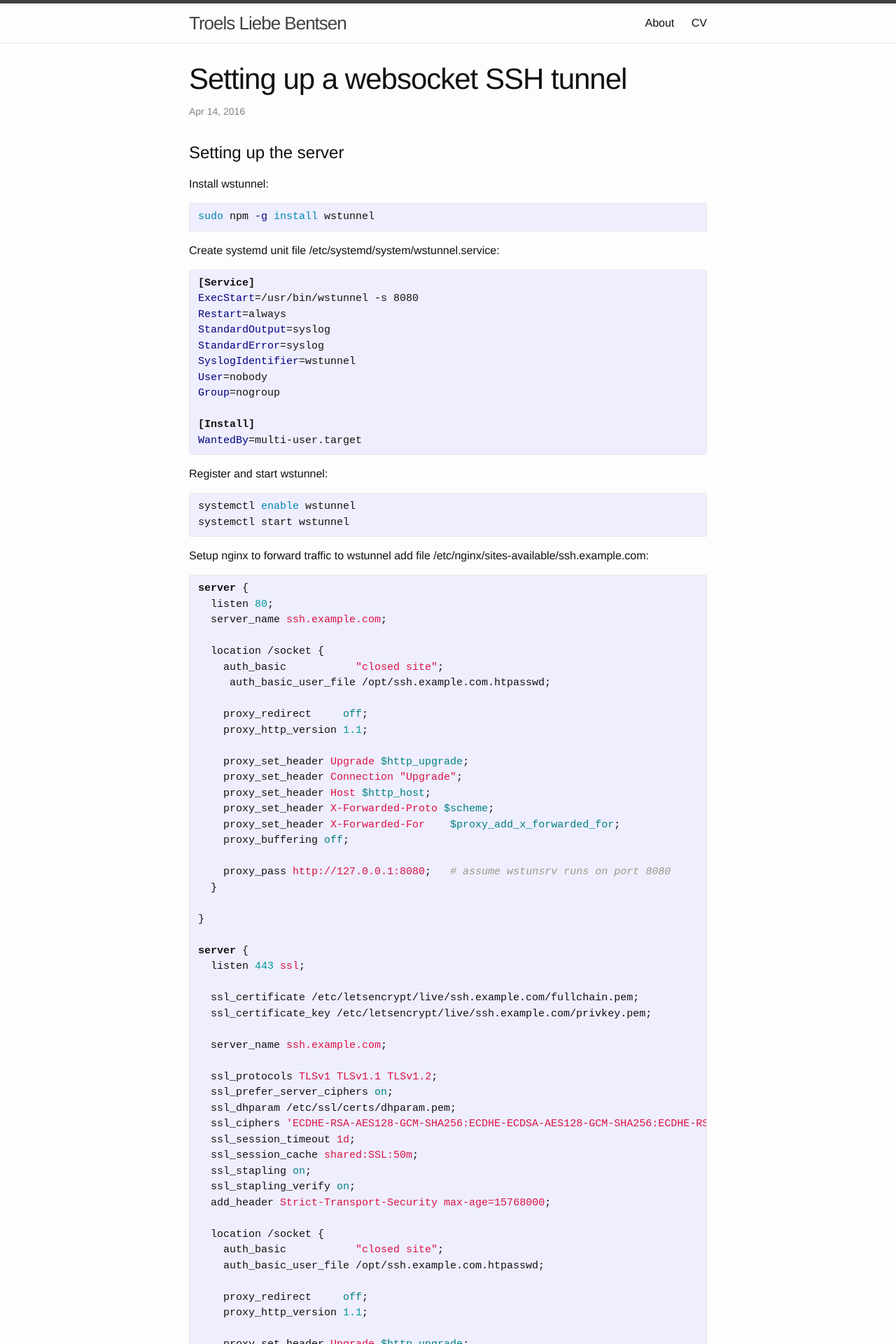
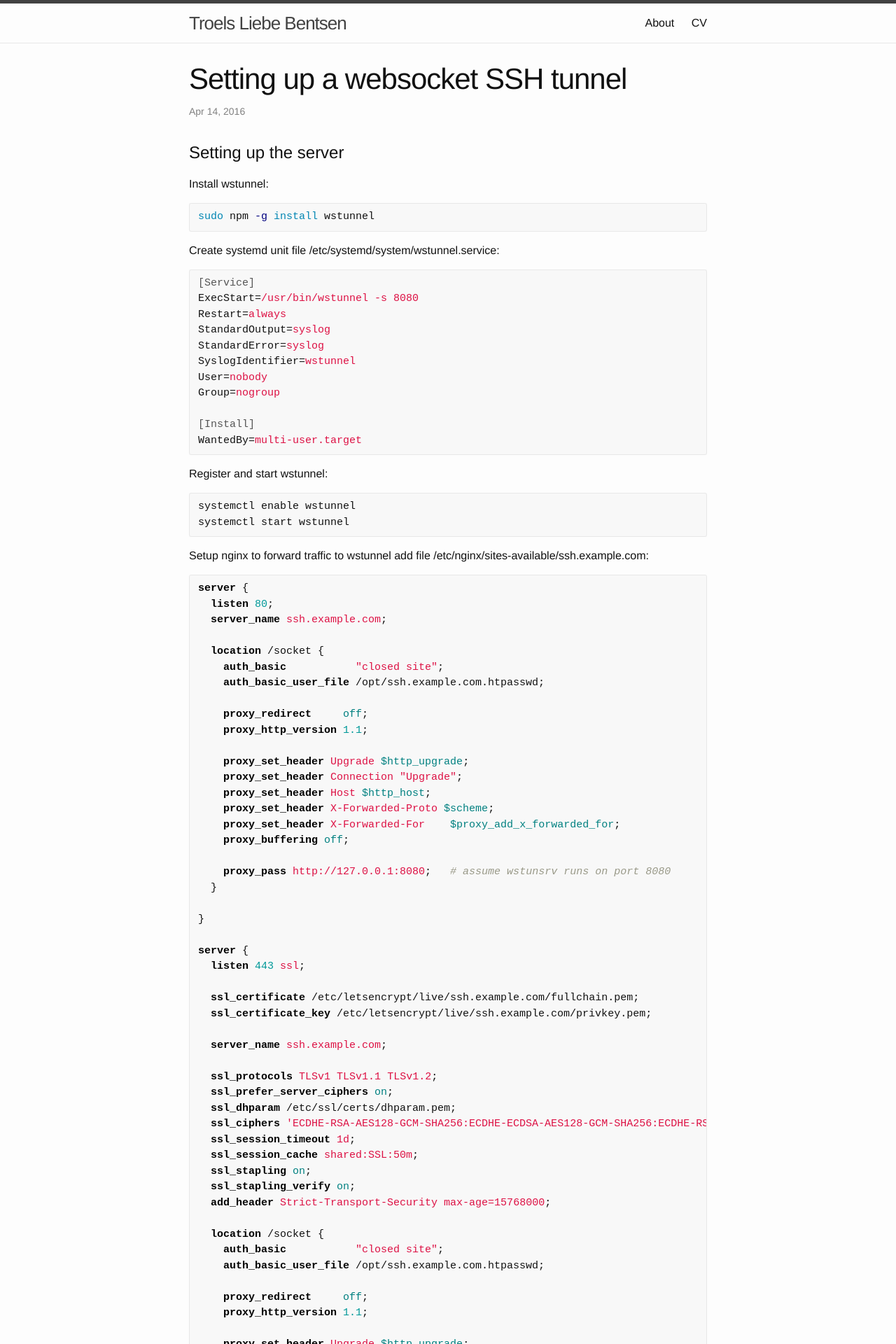
Before and after one commit to tlbdk/tlbdk.github.io, a Jekyll site: the page built from _posts/2016-04-14-setting-up-websocket-ssh-tunnel.md, in a window 1280 px wide. Shown: the top 1920 px of the page at 70% size. Built offline with Jekyll 4.4.1, drawn with Linux system fonts in a browser that asks for light colours.

Commit message:
Switch to github code syntax

````diff
--- a/_config.yml
+++ b/_config.yml
@@ -16,3 +16,7 @@ github_username:  tlbdk
 
 # Build settings
 markdown: kramdown
+
+kramdown:
+  input: GFM
+  syntax_highlighter: rouge
--- a/_posts/2016-04-14-setting-up-websocket-ssh-tunnel.md
+++ b/_posts/2016-04-14-setting-up-websocket-ssh-tunnel.md
@@ -8,12 +8,14 @@ categories: websocket ssh tunnel
 # Setting up the server
 
 Install wstunnel:
-{% highlight bash %}
+
+``` bash
 sudo npm -g install wstunnel
-{% endhighlight %}
+```
 
 Create systemd unit file /etc/systemd/system/wstunnel.service:
-{% highlight systemd %}
+
+``` ini
 [Service]
 ExecStart=/usr/bin/wstunnel -s 8080
 Restart=always
@@ -25,23 +27,25 @@ Group=nogroup
 
 [Install]
 WantedBy=multi-user.target
-{% endhighlight %}
+```
 
 Register and start wstunnel:
-{% highlight bash %}
+
+```
 systemctl enable wstunnel
 systemctl start wstunnel
-{% endhighlight %}
+```
 
 Setup nginx to forward traffic to wstunnel add file /etc/nginx/sites-available/ssh.example.com:
-{% highlight nginx %}
+
+``` nginx
 server {
   listen 80;
   server_name ssh.example.com;
 
   location /socket {
     auth_basic           "closed site";
-     auth_basic_user_file /opt/ssh.example.com.htpasswd;
+    auth_basic_user_file /opt/ssh.example.com.htpasswd;
 
     proxy_redirect     off;
     proxy_http_version 1.1;
@@ -93,38 +97,45 @@ server {
     proxy_pass http://127.0.0.1:8080;
   }
 }
-{% endhighlight %}
+```
 
 Create user for basic authentication:
-{% highlight bash %}
+
+``` bash
 echo -n "user:"" > /opt/ssh.example.com.htpasswd
 mkpasswd -m sha-512 >> /opt/ssh.example.com.htpasswd
-{% endhighlight %}
+```
 
-{% highlight bash %}
+Activate the site:
+
+``` bash
 ln -s /etc/nginx/sites-available/ssh.example.com /etc/nginx/sites-enabled/ssh.example.com
-{% endhighlight %}
+```
 
 Restart nginx:
-{% highlight bash %}
+
+``` bash
 systemctl restart nginx
-{% endhighlight %}
+```
 
 # Setting up the tunnel on the client
 
 Listen on local port 2222 and forward traffic to server side localhost port 22 connecting over http:
-{% highlight bash %}
+
+``` bash
 wstunnel -t 2222:localhost:22 ws://user:password@ssh.example.com/socket
-{% endhighlight %}
+```
 
 Listen on local port 2222 and forward traffic to server side localhost port 22 connecting over https:
-{% highlight bash %}
+
+``` bash
 wstunnel -t 2222:localhost:22 wss://user:password@ssh.example.com/socket
-{% endhighlight %}
+```
 
 Same as above, but with http proxy:
-{% highlight bash %}
+
+``` bash
 wstunnel -t 2222:localhost:22 -p http://user:password@proxy.example.com:8080 wss://user:password@ssh.example.com/socket
-{% endhighlight %}
+```
 
 Read more about wstunnel [here](https://www.npmjs.com/package/wstunnel)
--- a/_sass/_base.scss
+++ b/_sass/_base.scss
@@ -132,7 +132,7 @@ code {
     font-size: 15px;
     border: 1px solid $grey-color-light;
     border-radius: 3px;
-    background-color: #eef;
+    //background-color: #eef;
 }
 
 code {
--- a/_sass/_syntax-highlighting.scss
+++ b/_sass/_syntax-highlighting.scss
@@ -1,71 +1,209 @@
-/**
- * Syntax highlighting styles
- */
+.highlight table td { padding: 5px; }
+.highlight table pre { margin: 0; }
+.highlight .cm {
+  color: #999988;
+  font-style: italic;
+}
+.highlight .cp {
+  color: #999999;
+  font-weight: bold;
+}
+.highlight .c1 {
+  color: #999988;
+  font-style: italic;
+}
+.highlight .cs {
+  color: #999999;
+  font-weight: bold;
+  font-style: italic;
+}
+.highlight .c, .highlight .cd {
+  color: #999988;
+  font-style: italic;
+}
+.highlight .err {
+  color: #a61717;
+  background-color: #e3d2d2;
+}
+.highlight .gd {
+  color: #000000;
+  background-color: #ffdddd;
+}
+.highlight .ge {
+  color: #000000;
+  font-style: italic;
+}
+.highlight .gr {
+  color: #aa0000;
+}
+.highlight .gh {
+  color: #999999;
+}
+.highlight .gi {
+  color: #000000;
+  background-color: #ddffdd;
+}
+.highlight .go {
+  color: #888888;
+}
+.highlight .gp {
+  color: #555555;
+}
+.highlight .gs {
+  font-weight: bold;
+}
+.highlight .gu {
+  color: #aaaaaa;
+}
+.highlight .gt {
+  color: #aa0000;
+}
+.highlight .kc {
+  color: #000000;
+  font-weight: bold;
+}
+.highlight .kd {
+  color: #000000;
+  font-weight: bold;
+}
+.highlight .kn {
+  color: #000000;
+  font-weight: bold;
+}
+.highlight .kp {
+  color: #000000;
+  font-weight: bold;
+}
+.highlight .kr {
+  color: #000000;
+  font-weight: bold;
+}
+.highlight .kt {
+  color: #445588;
+  font-weight: bold;
+}
+.highlight .k, .highlight .kv {
+  color: #000000;
+  font-weight: bold;
+}
+.highlight .mf {
+  color: #009999;
+}
+.highlight .mh {
+  color: #009999;
+}
+.highlight .il {
+  color: #009999;
+}
+.highlight .mi {
+  color: #009999;
+}
+.highlight .mo {
+  color: #009999;
+}
+.highlight .m, .highlight .mb, .highlight .mx {
+  color: #009999;
+}
+.highlight .sb {
+  color: #d14;
+}
+.highlight .sc {
+  color: #d14;
+}
+.highlight .sd {
+  color: #d14;
+}
+.highlight .s2 {
+  color: #d14;
+}
+.highlight .se {
+  color: #d14;
+}
+.highlight .sh {
+  color: #d14;
+}
+.highlight .si {
+  color: #d14;
+}
+.highlight .sx {
+  color: #d14;
+}
+.highlight .sr {
+  color: #009926;
+}
+.highlight .s1 {
+  color: #d14;
+}
+.highlight .ss {
+  color: #990073;
+}
+.highlight .s {
+  color: #d14;
+}
+.highlight .na {
+  color: #008080;
+}
+.highlight .bp {
+  color: #999999;
+}
+.highlight .nb {
+  color: #0086B3;
+}
+.highlight .nc {
+  color: #445588;
+  font-weight: bold;
+}
+.highlight .no {
+  color: #008080;
+}
+.highlight .nd {
+  color: #3c5d5d;
+  font-weight: bold;
+}
+.highlight .ni {
+  color: #800080;
+}
+.highlight .ne {
+  color: #990000;
+  font-weight: bold;
+}
+.highlight .nf {
+  color: #990000;
+  font-weight: bold;
+}
+.highlight .nl {
+  color: #990000;
+  font-weight: bold;
+}
+.highlight .nn {
+  color: #555555;
+}
+.highlight .nt {
+  color: #000080;
+}
+.highlight .vc {
+  color: #008080;
+}
+.highlight .vg {
+  color: #008080;
+}
+.highlight .vi {
+  color: #008080;
+}
+.highlight .nv {
+  color: #008080;
+}
+.highlight .ow {
+  color: #000000;
+  font-weight: bold;
+}
+.highlight .o {
+  color: #000000;
+  font-weight: bold;
+}
+.highlight .w {
+  color: #bbbbbb;
+}
 .highlight {
-    background: #fff;
-    @extend %vertical-rhythm;
-
-    .highlighter-rouge & {
-      background: #eef;
-    }
-
-    .c     { color: #998; font-style: italic } // Comment
-    .err   { color: #a61717; background-color: #e3d2d2 } // Error
-    .k     { font-weight: bold } // Keyword
-    .o     { font-weight: bold } // Operator
-    .cm    { color: #998; font-style: italic } // Comment.Multiline
-    .cp    { color: #999; font-weight: bold } // Comment.Preproc
-    .c1    { color: #998; font-style: italic } // Comment.Single
-    .cs    { color: #999; font-weight: bold; font-style: italic } // Comment.Special
-    .gd    { color: #000; background-color: #fdd } // Generic.Deleted
-    .gd .x { color: #000; background-color: #faa } // Generic.Deleted.Specific
-    .ge    { font-style: italic } // Generic.Emph
-    .gr    { color: #a00 } // Generic.Error
-    .gh    { color: #999 } // Generic.Heading
-    .gi    { color: #000; background-color: #dfd } // Generic.Inserted
-    .gi .x { color: #000; background-color: #afa } // Generic.Inserted.Specific
-    .go    { color: #888 } // Generic.Output
-    .gp    { color: #555 } // Generic.Prompt
-    .gs    { font-weight: bold } // Generic.Strong
-    .gu    { color: #aaa } // Generic.Subheading
-    .gt    { color: #a00 } // Generic.Traceback
-    .kc    { font-weight: bold } // Keyword.Constant
-    .kd    { font-weight: bold } // Keyword.Declaration
-    .kp    { font-weight: bold } // Keyword.Pseudo
-    .kr    { font-weight: bold } // Keyword.Reserved
-    .kt    { color: #458; font-weight: bold } // Keyword.Type
-    .m     { color: #099 } // Literal.Number
-    .s     { color: #d14 } // Literal.String
-    .na    { color: #008080 } // Name.Attribute
-    .nb    { color: #0086B3 } // Name.Builtin
-    .nc    { color: #458; font-weight: bold } // Name.Class
-    .no    { color: #008080 } // Name.Constant
-    .ni    { color: #800080 } // Name.Entity
-    .ne    { color: #900; font-weight: bold } // Name.Exception
-    .nf    { color: #900; font-weight: bold } // Name.Function
-    .nn    { color: #555 } // Name.Namespace
-    .nt    { color: #000080 } // Name.Tag
-    .nv    { color: #008080 } // Name.Variable
-    .ow    { font-weight: bold } // Operator.Word
-    .w     { color: #bbb } // Text.Whitespace
-    .mf    { color: #099 } // Literal.Number.Float
-    .mh    { color: #099 } // Literal.Number.Hex
-    .mi    { color: #099 } // Literal.Number.Integer
-    .mo    { color: #099 } // Literal.Number.Oct
-    .sb    { color: #d14 } // Literal.String.Backtick
-    .sc    { color: #d14 } // Literal.String.Char
-    .sd    { color: #d14 } // Literal.String.Doc
-    .s2    { color: #d14 } // Literal.String.Double
-    .se    { color: #d14 } // Literal.String.Escape
-    .sh    { color: #d14 } // Literal.String.Heredoc
-    .si    { color: #d14 } // Literal.String.Interpol
-    .sx    { color: #d14 } // Literal.String.Other
-    .sr    { color: #009926 } // Literal.String.Regex
-    .s1    { color: #d14 } // Literal.String.Single
-    .ss    { color: #990073 } // Literal.String.Symbol
-    .bp    { color: #999 } // Name.Builtin.Pseudo
-    .vc    { color: #008080 } // Name.Variable.Class
-    .vg    { color: #008080 } // Name.Variable.Global
-    .vi    { color: #008080 } // Name.Variable.Instance
-    .il    { color: #099 } // Literal.Number.Integer.Long
+  background-color: #f8f8f8;
 }
````
Also changed, not shown: _posts/2016-04-10-initial.md (+3 -5 lines), _posts/2016-04-14-learning-mac.md (+2 -2 lines), 1 other file.
